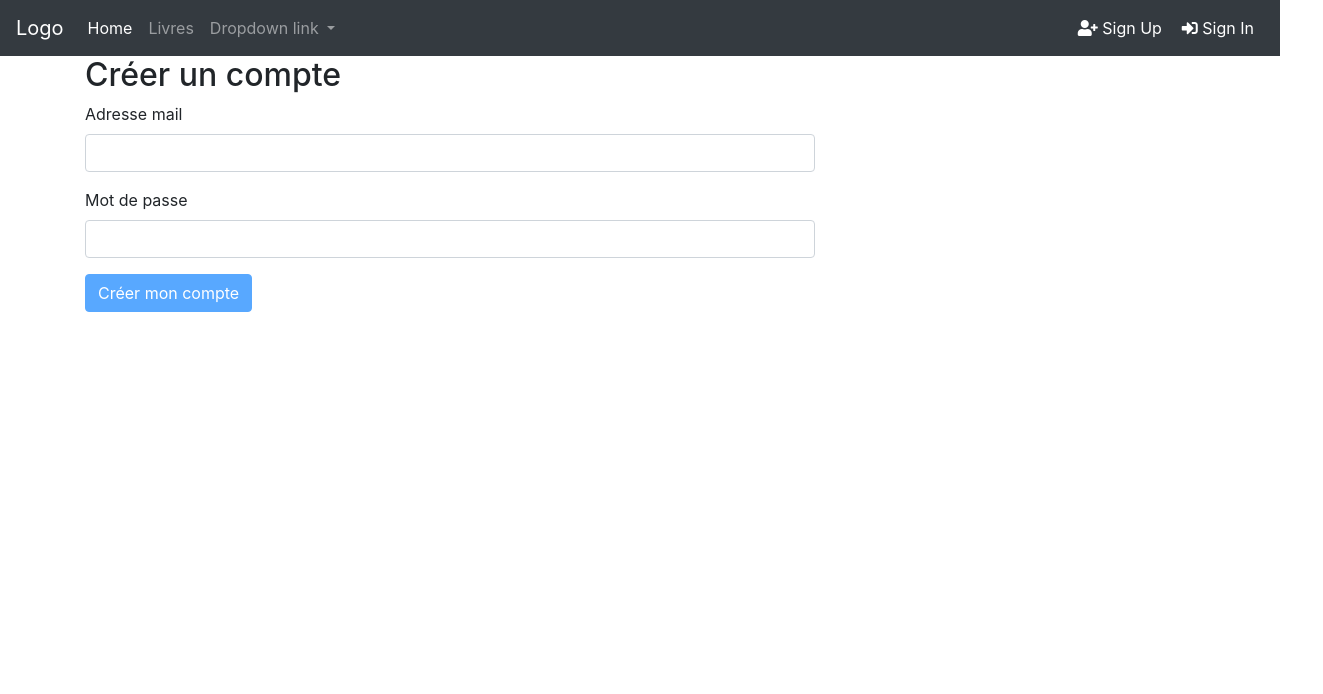
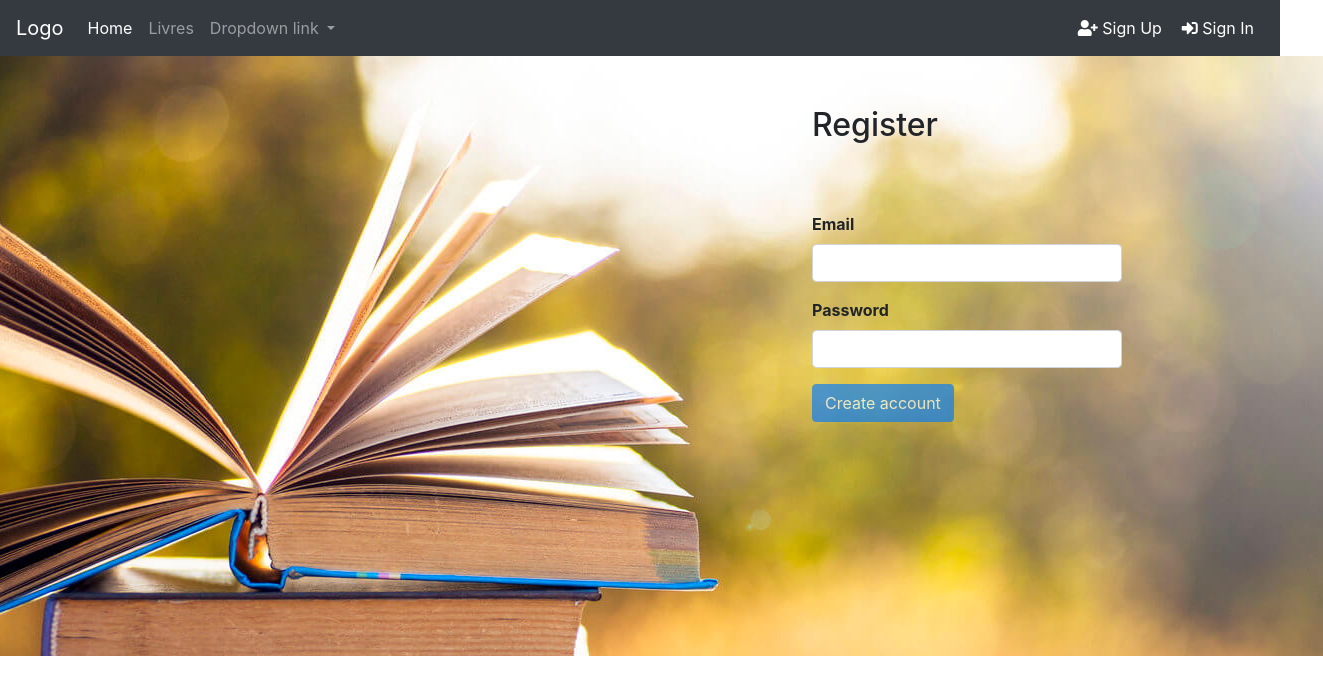
Before and after one commit to FahmiDeveloper/angular-on-heroku, an Angular app: page /auth/signup in a window 1280 px wide. Shown: the top 694 px of the page, 1323 px wide, since content can reach past the window. Built offline with nearby package versions, Linux system fonts and the light colour scheme; no server answers; some icons are missing.

Commit message:
new fixes

```diff
--- a/src/app/auth/signin/signin.component.html
+++ b/src/app/auth/signin/signin.component.html
@@ -1,11 +1,6 @@
-  <div class="row">
-    <div class="col-md-4"></div>
-    <div class="col-md-4" style="margin-top: 55px;">
-      <div class="card">
-        <div class="card-header" style="font-weight: bold;text-align: center;">
-          Sign In
-        </div>
-        <div class="card-body">
+<div class="backgroundsignin">
+  <h2 class="posTitleForm">Sign In</h2>
+  <div class="posForm">
        <form [formGroup]="signinForm" (ngSubmit)="onSubmit()">
          <div class="form-group">
            <label for="email" style="font-weight: bold;">Email</label>
@@ -27,6 +22,3 @@
        </form>
    </div>
 </div>
-    </div>
-    <div class="col-md-4"></div>
-  </div>
--- a/src/app/auth/signin/signin.component.scss
+++ b/src/app/auth/signin/signin.component.scss
@@ -1,3 +1,19 @@
 .widhtinput{
     width: 310px;
 }
+.backgroundsignin {
+    background:url('./../../../assets/pictures/backgroundbook.jpg');
+    padding: 0px;
+    width: 1366px;
+    margin-left: -128px;
+    height: 600px;
+    margin-top: 0px;
+}
+.posForm{
+    margin-left: 855px;
+    padding-top: 60px;
+}
+.posTitleForm{
+    margin-left: 855px;
+    padding-top: 50px;
+}
--- a/src/app/auth/signup/signup.component.html
+++ b/src/app/auth/signup/signup.component.html
@@ -1,24 +1,24 @@
-<div class="row">
-    <div class="col-sm-8 col-sm-offset-2">
-      <h2>Créer un compte</h2>
+<div class="backgroundsignin">
+  <h2 class="posTitleForm">Register</h2>
+    <div class="posForm">
       <form [formGroup]="signupForm" (ngSubmit)="onSubmit()">
         <div class="form-group">
-          <label for="email">Adresse mail</label>
+          <label for="email" style="font-weight: bold;">Email</label>
           <input type="text"
                  id="email"
-                 class="form-control"
+                 class="form-control widhtinput"
                  formControlName="email">
         </div>
         <div class="form-group">
-          <label for="password">Mot de passe</label>
+          <label for="password" style="font-weight: bold;">Password</label>
           <input type="password"
                  id="password"
-                 class="form-control"
+                 class="form-control widhtinput"
                  formControlName="password">
         </div>
         <button class="btn btn-primary"
                 type="submit"
-                [disabled]="signupForm.invalid">Créer mon compte</button>
+                [disabled]="signupForm.invalid">Create account</button>
       </form>
       <p class="text-danger">{{ errorMessage }}</p>
     </div>
--- a/src/app/auth/signup/signup.component.scss
+++ b/src/app/auth/signup/signup.component.scss
@@ -0,0 +1,19 @@
+.widhtinput{
+    width: 310px;
+}
+.backgroundsignin {
+    background:url('./../../../assets/pictures/backgroundbook.jpg');
+    padding: 0px;
+    width: 1366px;
+    margin-left: -128px;
+    height: 600px;
+    margin-top: 0px;
+}
+.posForm{
+    margin-left: 855px;
+    padding-top: 60px;
+}
+.posTitleForm{
+    margin-left: 855px;
+    padding-top: 50px;
+}
```
Lines whose indentation alone changed are shown as unchanged.
